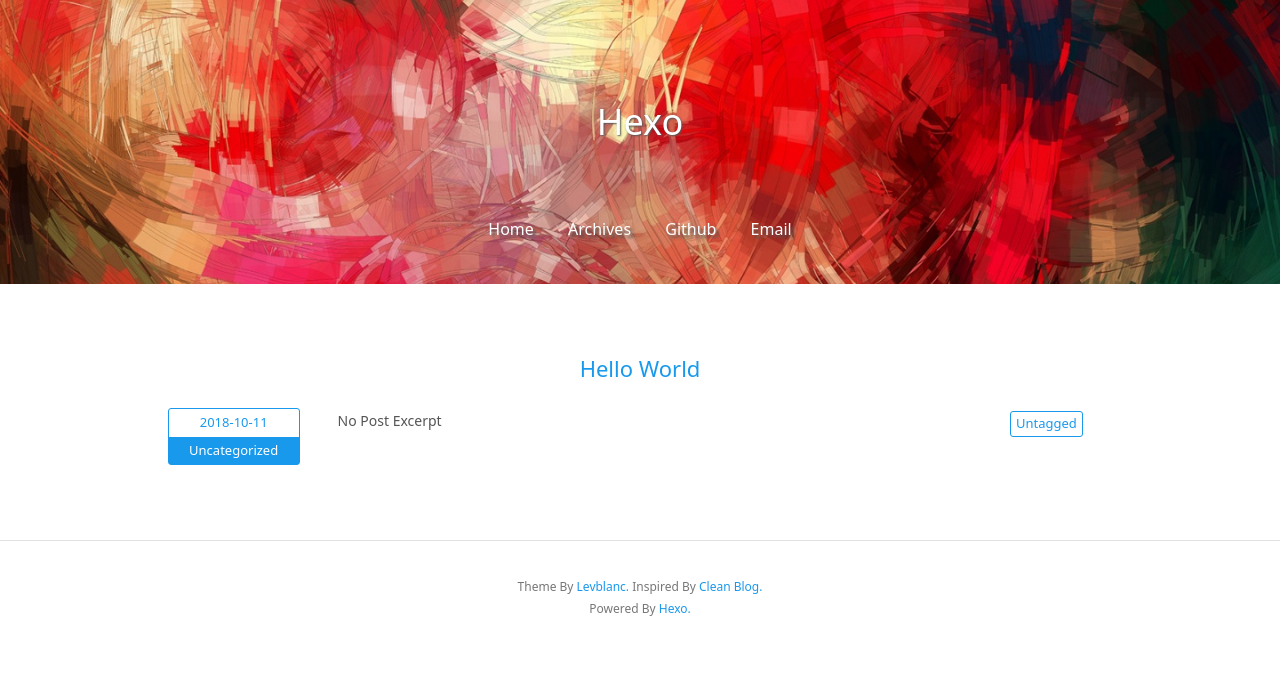
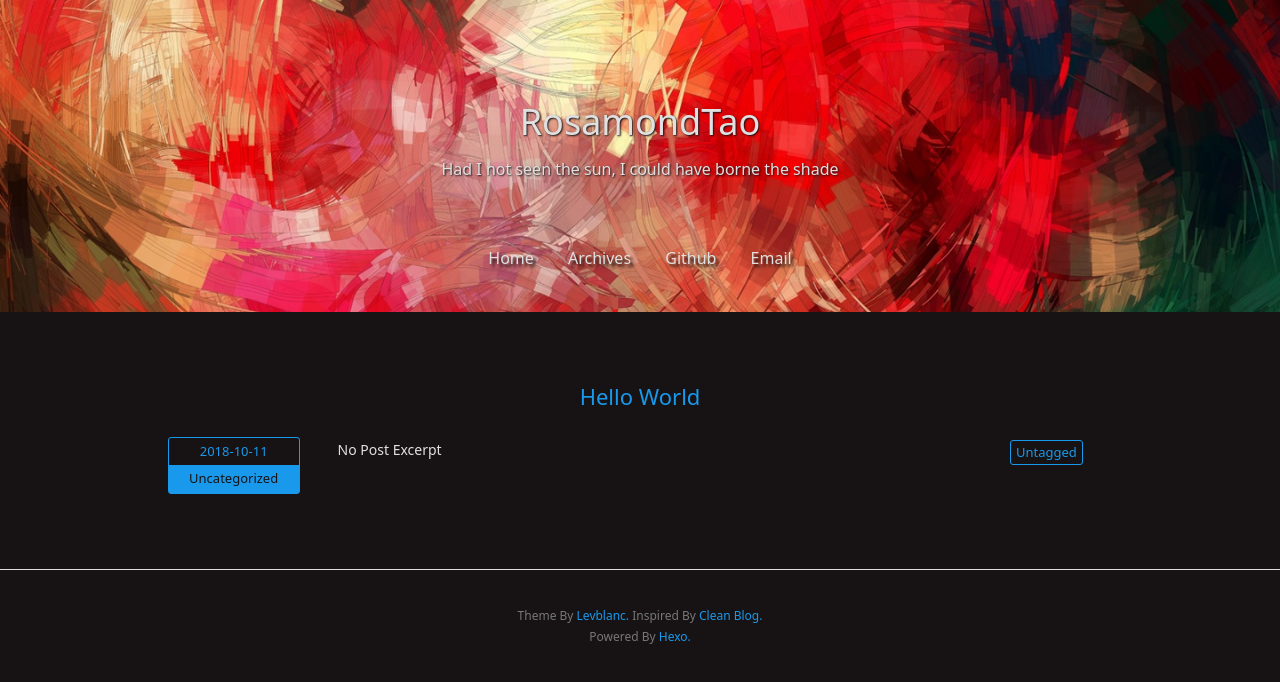
Before and after one commit to RosamondTao/RosamondTao.github.io, a plain HTML site: page index.html in a window 1280 px wide. Drawn offline with Linux system fonts and the light colour scheme.

Commit message:
Site updated: 2018-10-12 20:58:36

```diff
--- a/index.html
+++ b/index.html
@@ -8,26 +8,26 @@
   <meta name="description" content="">
   <meta name="author" content="taomengmeng">
   <!-- Open Graph Data -->
-  <meta property="og:title" content="Hexo"/>
+  <meta property="og:title" content="RosamondTao"/>
   <meta property="og:description" content="" />
-  <meta property="og:site_name" content="Hexo"/>
+  <meta property="og:site_name" content="RosamondTao"/>
   <meta property="og:type" content="website" />
   <meta property="og:image" content="https://RosamondTao.github.io"/>
 
-    <link rel="alternate" href="/atom.xml" title="Hexo" type="application/atom+xml">
+    <link rel="alternate" href="/atom.xml" title="RosamondTao" type="application/atom+xml">
 
 
     <link rel="icon" href="/favicon.png">
 
 
   <!-- Site Title -->
-  <title>Hexo</title>
+  <title>RosamondTao</title>
 
   <!-- Bootstrap CSS -->
   <link rel="stylesheet" href="/css/bootstrap.min.css">
   <!-- Custom CSS -->
 
-  <link rel="stylesheet" href="/css/style.light.css">
+  <link rel="stylesheet" href="/css/style.dark.css">
 
   <!-- Google Analytics -->
 
@@ -43,8 +43,8 @@
     <div class="row">
       <div class="col-lg-8 col-lg-offset-2 col-md-10 col-md-offset-1">
         <div class="page-title with-background-image">
-          <p class="title">Hexo</p>
-          <p class="subtitle"></p>
+          <p class="title">RosamondTao</p>
+          <p class="subtitle">Had I not seen the sun, I could have borne the shade</p>
         </div>
         <div class="site-menu with-background-image">
           <ul>
```
Also changed, not shown: 2018/10/11/hello-world/index.html (+5 -5 lines), archives/2018/10/index.html (+5 -5 lines), archives/2018/index.html (+5 -5 lines), archives/index.html (+5 -5 lines).
